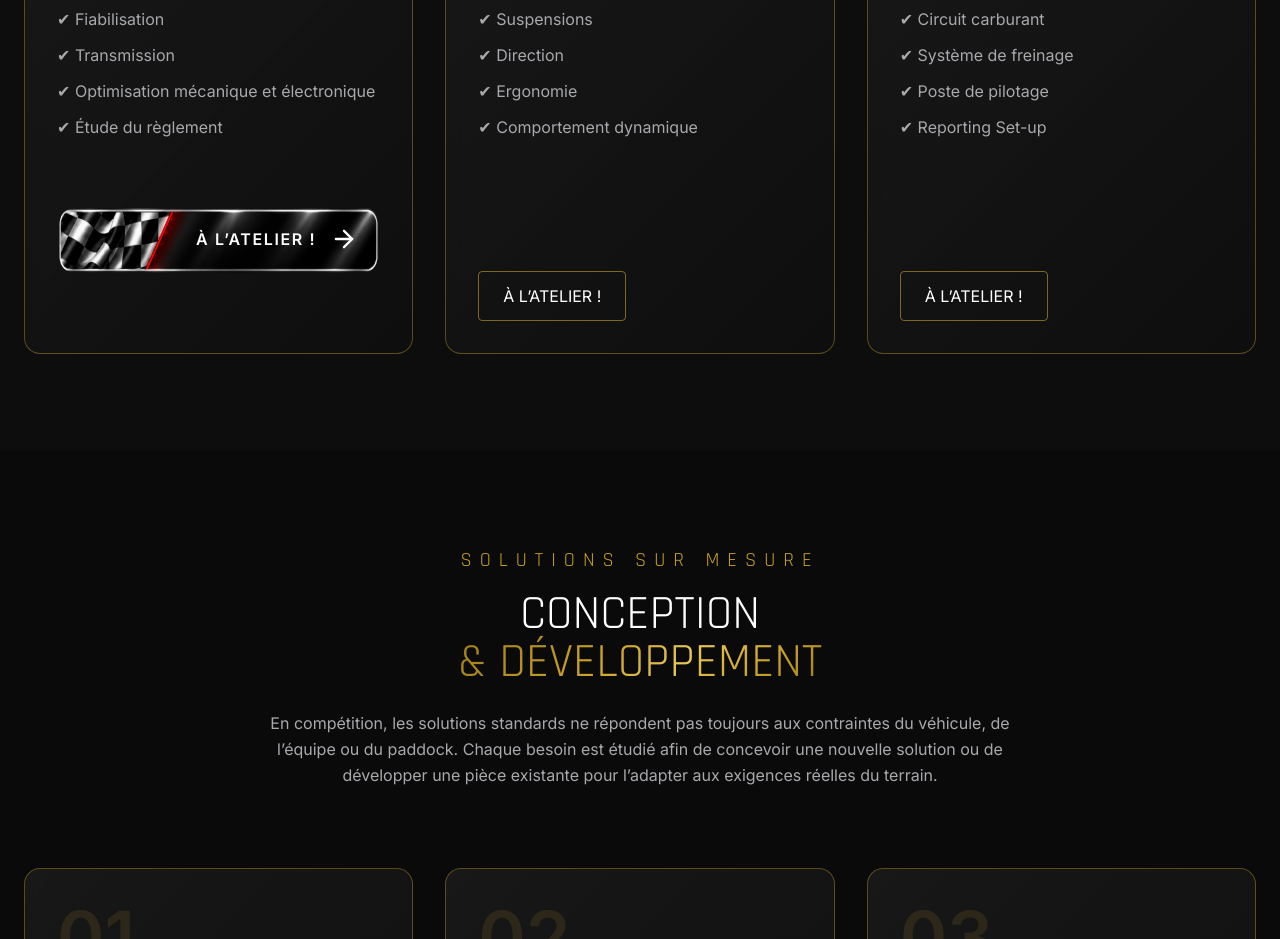
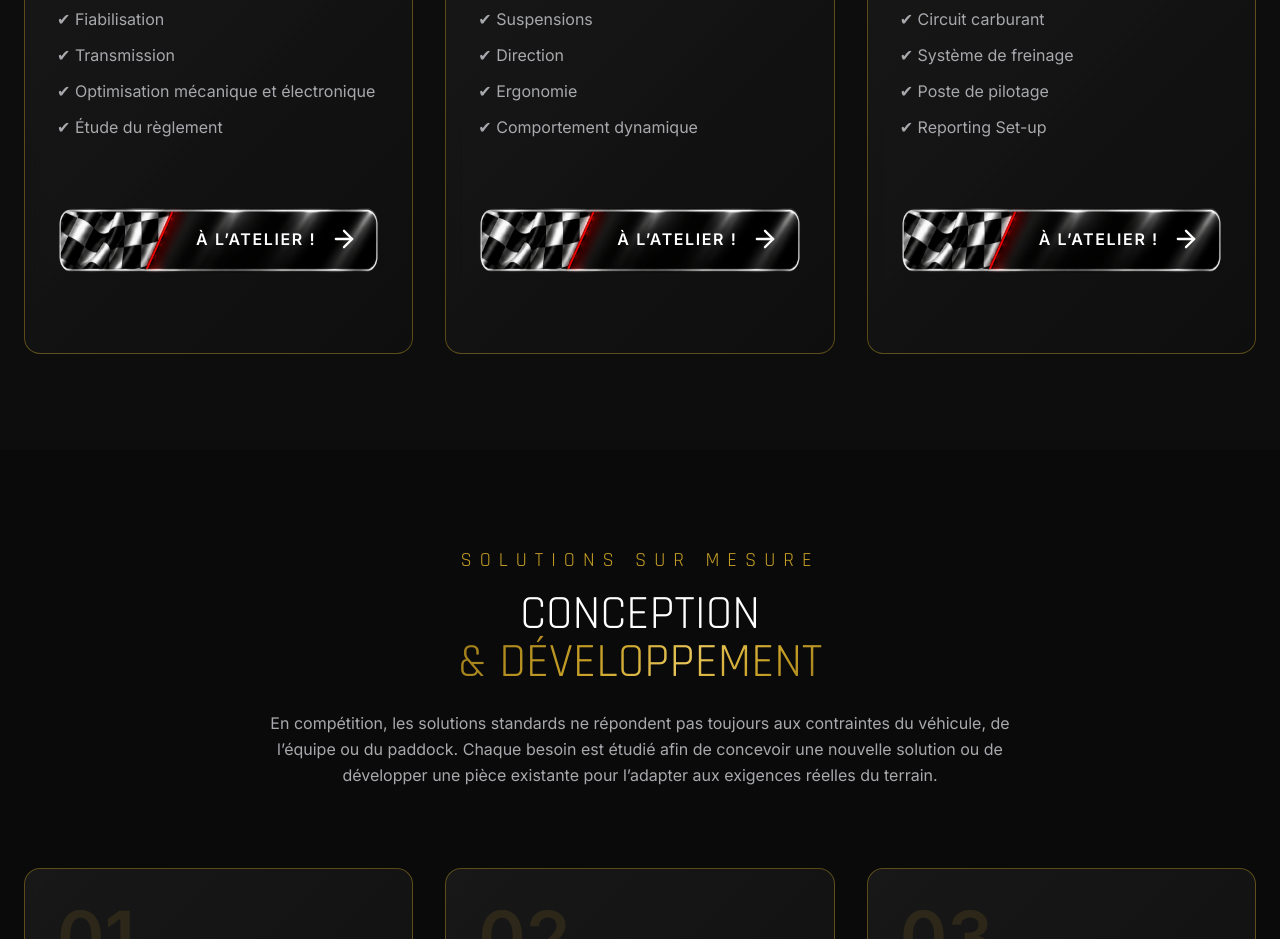
Before and after one commit to PerformancePrestigeAcademy/performance-prestige-academy, a React (Vite) app: page /preparation-developpement in a window 1280 px wide. Shown: the part 1820-2759 px from the top of the page. Built offline with nearby package versions, Linux system fonts and the light colour scheme.

Commit message:
PATCH 026 v17

```diff
--- a/src/Pages/PrepDevPage.tsx
+++ b/src/Pages/PrepDevPage.tsx
@@ -225,13 +225,73 @@ keywords="préparation compétition, préparation moteur, préparation châssis,
           <li>✔ Comportement dynamique</li>
         </ul>
 
-        <div className="mt-auto pt-8">
-          <a
-            href="/contact"
-            className="btn-outline-gold inline-block px-6 py-3 rounded"
+        <div className="mt-auto pt-8 w-full flex justify-center">
+
+          <button
+            type="button"
+            onClick={() => {
+              // Action du bouton à définir
+            }}
+            className="
+              group relative
+              w-full max-w-[340px]
+              h-[150px]
+              overflow-hidden
+              transition-transform duration-300
+              hover:scale-[1.01]
+              active:scale-[0.99]
+            "
+          >
+
+    {/* Image du bouton */}
+          <img
+            src="/images/BoutonPrepDev.png"
+            alt=""
+            className="
+              absolute inset-0
+              w-full h-full
+              object-fill
+              pointer-events-none
+            "
+          />
+
+    {/* Texte */}
+          <span
+            className="
+              absolute
+              left-[43%]
+              top-[45%]
+              -translate-y-1/2
+              z-10
+              text-white
+              font-bold
+              tracking-widest
+              text-sm sm:text-base
+              uppercase
+              whitespace-nowrap
+            "
             >
             À L’ATELIER !
-          </a>
+          </span>
+
+    {/* Flèche */}
+          <ArrowRight
+            className="
+              absolute
+              right-[7%]
+              top-[45%]
+              -translate-y-1/2
+              z-10
+              w-7 h-7
+              text-white
+              stroke-[2]
+              transition-transform duration-300
+              group-hover:translate-x-1.5
+            "
+          />
+
+          </button>
+
         </div>
       </ServiceCard>
 
@@ -249,13 +309,73 @@ keywords="préparation compétition, préparation moteur, préparation châssis,
           <li>✔ Reporting Set-up</li>
         </ul>
 
-        <div className="mt-auto pt-8">
-          <a
-            href="/contact"
-            className="btn-outline-gold inline-block px-6 py-3 rounded"
+        <div className="mt-auto pt-8 w-full flex justify-center">
+
+          <button
+            type="button"
+            onClick={() => {
+              // Action du bouton à définir
+            }}
+            className="
+              group relative
+              w-full max-w-[340px]
+              h-[150px]
+              overflow-hidden
+              transition-transform duration-300
+              hover:scale-[1.01]
+              active:scale-[0.99]
+            "
+          >
+
+    {/* Image du bouton */}
+          <img
+            src="/images/BoutonPrepDev.png"
+            alt=""
+            className="
+              absolute inset-0
+              w-full h-full
+              object-fill
+              pointer-events-none
+            "
+          />
+
+    {/* Texte */}
+          <span
+            className="
+              absolute
+              left-[43%]
+              top-[45%]
+              -translate-y-1/2
+              z-10
+              text-white
+              font-bold
+              tracking-widest
+              text-sm sm:text-base
+              uppercase
+              whitespace-nowrap
+            "
             >
             À L’ATELIER !
-          </a>
+          </span>
+
+    {/* Flèche */}
+          <ArrowRight
+            className="
+              absolute
+              right-[7%]
+              top-[45%]
+              -translate-y-1/2
+              z-10
+              w-7 h-7
+              text-white
+              stroke-[2]
+              transition-transform duration-300
+              group-hover:translate-x-1.5
+            "
+          />
+
+          </button>
+
         </div>
       </ServiceCard>
 
```
Lines whose indentation alone changed are shown as unchanged.
